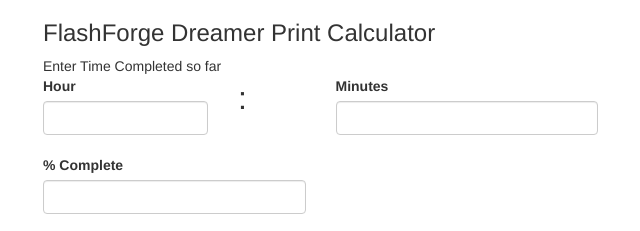
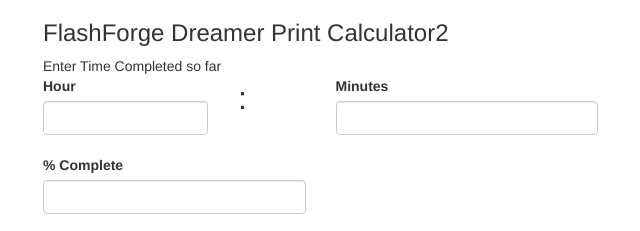
Before and after one commit to sirchas/FlashForgeDreamerCalculator, a plain HTML site: page index.html in a window 1280 px wide. Shown: the top 231 px of the page, 27-667 px from the left. Drawn offline with nearby package versions, Linux system fonts and the light colour scheme.

Commit message:
Update index.html

```diff
--- a/index.html
+++ b/index.html
@@ -16,7 +16,7 @@
 <body>
 <div id="app" class="container">
 
-  <h3>FlashForge Dreamer Print Calculator </h3>
+  <h3>FlashForge Dreamer Print Calculator2 </h3>
   Enter Time Completed so far
 <div class="row">
 
```
